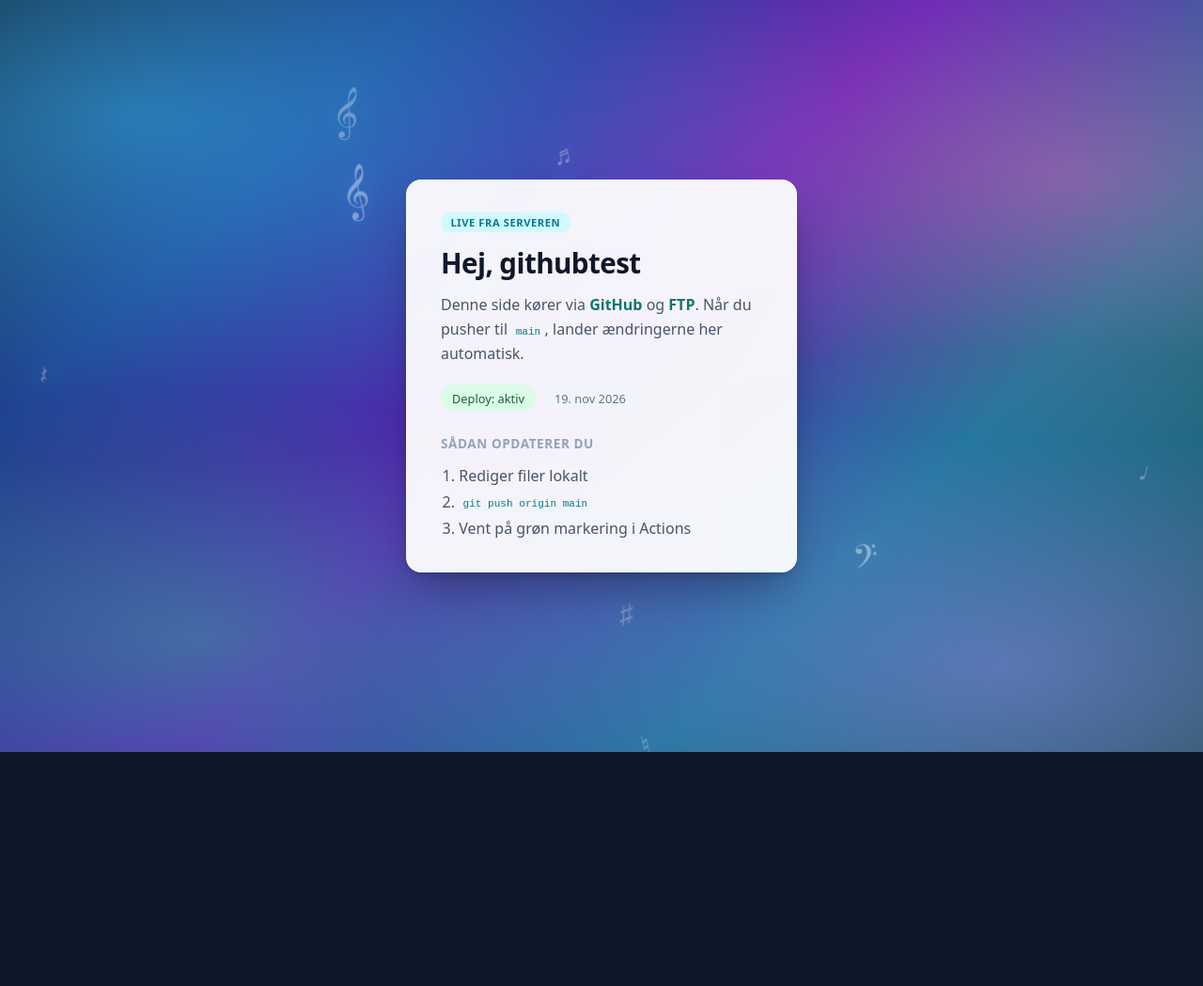
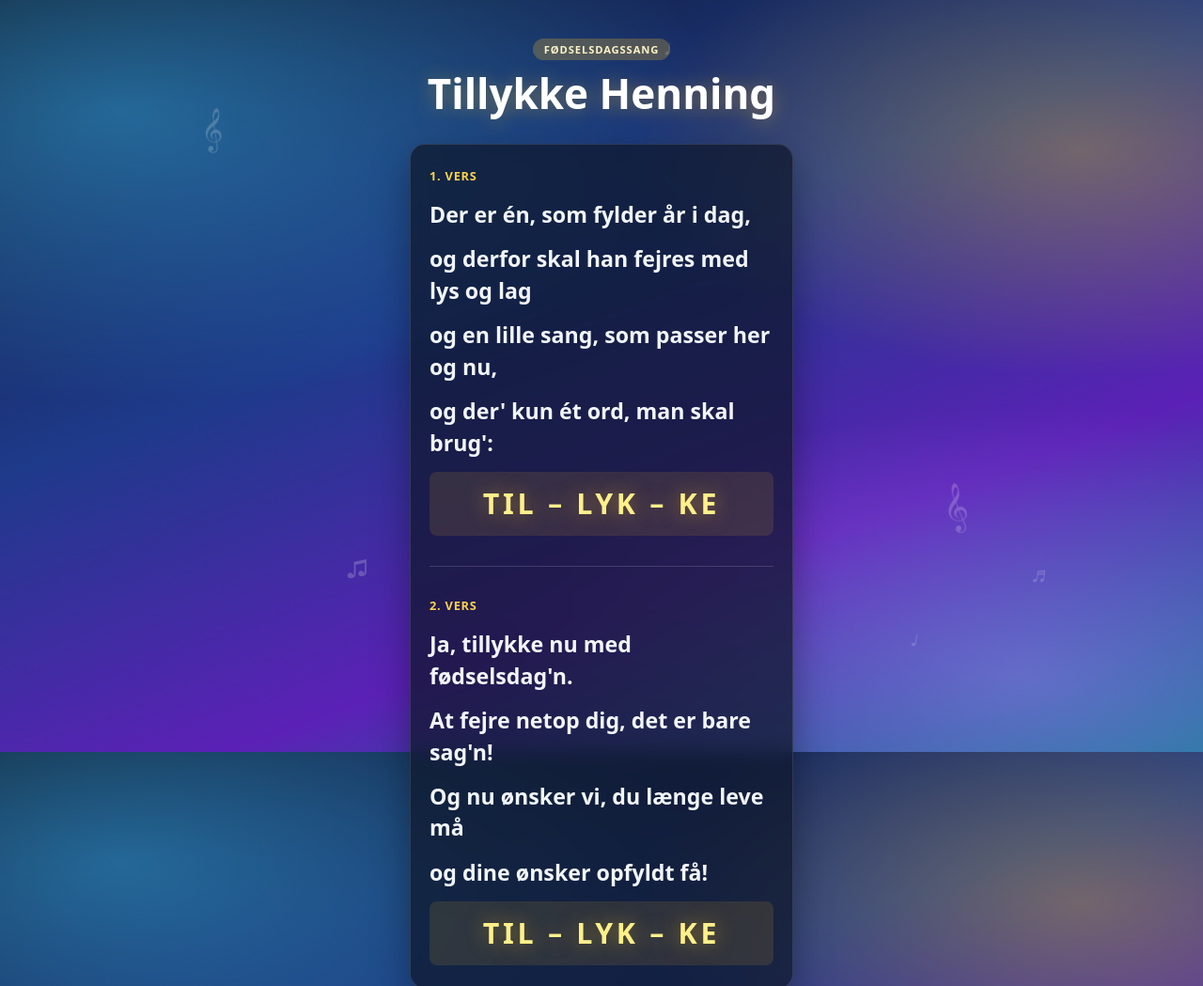
Before and after one commit to prixmulti/github-test, a plain HTML site: page index.html in a window 1280 px wide. Shown: the top 1049 px of the page at 94% size. Before the commit the page ends 800 px from the top, so only its background shows below. Drawn offline with Linux system fonts and the light colour scheme.

Commit message:
Sangtekst til Hennings fødselsdag

```diff
--- a/index.html
+++ b/index.html
@@ -3,51 +3,63 @@
   <head>
     <meta charset="UTF-8" />
     <meta name="viewport" content="width=device-width, initial-scale=1.0" />
-    <title>githubtest</title>
+    <meta name="theme-color" content="#1e3a8a" />
+    <title>Tillykke Henning</title>
     <link rel="stylesheet" href="styles.css" />
   </head>
   <body>
     <div class="music-scene" aria-hidden="true">
       <span class="glyph glyph-clef g1">𝄞</span>
-      <span class="glyph glyph-clef g2">𝄢</span>
       <span class="glyph g3">♪</span>
       <span class="glyph g4">♫</span>
       <span class="glyph g5">♬</span>
       <span class="glyph g6">♩</span>
-      <span class="glyph g7">♯</span>
-      <span class="glyph g8">♭</span>
-      <span class="glyph g9">♮</span>
       <span class="glyph glyph-clef g10">𝄞</span>
       <span class="glyph g11">♪</span>
-      <span class="glyph g12">♫</span>
       <span class="glyph g13">♩</span>
-      <span class="glyph g14">♯</span>
-      <span class="glyph glyph-clef g15">𝄞</span>
-      <span class="glyph g16">𝄽</span>
     </div>
 
     <main class="wrap">
-      <p class="tag">Live fra serveren</p>
-      <h1>Hej, githubtest</h1>
-      <p class="lead">
-        Denne side kører via <strong>GitHub</strong> og
-        <strong>FTP</strong>. Når du pusher til <code>main</code>, lander
-        ændringerne her automatisk.
-      </p>
+      <header class="title-block">
+        <p class="tag">Fødselsdagssang</p>
+        <h1>Tillykke Henning</h1>
+      </header>
 
-      <div class="pill-row">
-        <span class="pill pill-ok">Deploy: aktiv</span>
-        <span class="pill">19. nov 2026</span>
-      </div>
+      <article class="song">
+        <section class="verse" aria-label="Første vers">
+          <h2 class="verse-label">1. vers</h2>
+          <p class="line">
+            Der er én, som fylder år i dag,
+          </p>
+          <p class="line">
+            og derfor skal han fejres med lys og lag
+          </p>
+          <p class="line">
+            og en lille sang, som passer her og nu,
+          </p>
+          <p class="line">
+            og der' kun ét ord, man skal brug':
+          </p>
+          <p class="chorus">TIL – LYK – KE</p>
+        </section>
 
-      <section class="steps">
-        <h2>Sådan opdaterer du</h2>
-        <ol>
-          <li>Rediger filer lokalt</li>
-          <li><code>git push origin main</code></li>
-          <li>Vent på grøn markering i Actions</li>
-        </ol>
-      </section>
+        <section class="verse" aria-label="Andet vers">
+          <h2 class="verse-label">2. vers</h2>
+          <p class="line">
+            Ja, tillykke nu med fødselsdag'n.
+          </p>
+          <p class="line">
+            At fejre netop dig, det er bare sag'n!
+          </p>
+          <p class="line">
+            Og nu ønsker vi, du længe leve må
+          </p>
+          <p class="line">
+            og dine ønsker opfyldt få!
+          </p>
+          <p class="chorus">TIL – LYK – KE</p>
+        </section>
+      </article>
     </main>
   </body>
 </html>
--- a/styles.css
+++ b/styles.css
@@ -8,47 +8,16 @@ body {
   position: relative;
   margin: 0;
   min-height: 100vh;
+  min-height: 100dvh;
   font-family: system-ui, -apple-system, "Segoe UI", Roboto, sans-serif;
-  color: #1e293b;
+  color: #f8fafc;
   background-color: #0f172a;
   background-image:
-    radial-gradient(ellipse 90% 70% at 10% 15%, rgba(56, 189, 248, 0.55), transparent 55%),
-    radial-gradient(ellipse 75% 60% at 90% 20%, rgba(244, 114, 182, 0.45), transparent 50%),
-    radial-gradient(ellipse 80% 65% at 85% 90%, rgba(167, 139, 250, 0.5), transparent 55%),
-    radial-gradient(ellipse 70% 55% at 15% 85%, rgba(52, 211, 153, 0.4), transparent 50%),
-  linear-gradient(
-    135deg,
-    #0f172a 0%,
-    #1e3a8a 22%,
-    #5b21b6 48%,
-    #0e7490 72%,
-    #134e4a 100%
-  );
-  background-size: 120% 120%, 120% 120%, 120% 120%, 120% 120%, 100% 100%;
-  background-position: 0% 0%, 100% 0%, 100% 100%, 0% 100%, center;
-  animation: bgShift 18s ease-in-out infinite alternate;
-  display: grid;
-  place-items: center;
-  padding: 2rem 1.25rem;
-}
-
-@keyframes bgShift {
-  0% {
-    background-position:
-      0% 10%,
-      100% 0%,
-      90% 100%,
-      10% 90%,
-      center;
-  }
-  100% {
-    background-position:
-      20% 30%,
-      80% 20%,
-      100% 80%,
-      0% 70%,
-      center;
-  }
+    radial-gradient(ellipse 90% 70% at 10% 15%, rgba(56, 189, 248, 0.45), transparent 55%),
+    radial-gradient(ellipse 75% 60% at 90% 20%, rgba(251, 191, 36, 0.35), transparent 50%),
+    radial-gradient(ellipse 80% 65% at 85% 90%, rgba(167, 139, 250, 0.45), transparent 55%),
+    linear-gradient(160deg, #0f172a 0%, #1e3a8a 40%, #5b21b6 70%, #0e7490 100%);
+  background-attachment: fixed;
 }
 
 .music-scene {
@@ -57,217 +26,121 @@ body {
   z-index: 0;
   overflow: hidden;
   pointer-events: none;
+  opacity: 0.6;
 }
 
 .glyph {
   position: absolute;
   left: var(--x, 50%);
   top: var(--y, 50%);
-  font-size: var(--size, 1.75rem);
-  color: rgba(255, 255, 255, 0.42);
-  text-shadow: 0 0 24px rgba(56, 189, 248, 0.35);
-  will-change: transform, opacity;
+  font-size: var(--size, 1.5rem);
+  color: rgba(255, 255, 255, 0.35);
 }
 
 .glyph-clef {
-  font-size: var(--size, 2.75rem);
-  color: rgba(255, 255, 255, 0.55);
+  font-size: var(--size, 2.25rem);
 }
 
 .g1 {
-  --x: 8%;
-  --y: 20%;
-  --size: 3rem;
-  animation: orbitA 32s linear -4s infinite, fadeGlyph 32s ease-in-out -4s infinite;
-}
-
-.g2 {
-  --x: 88%;
-  --y: 70%;
-  --size: 2.6rem;
-  animation: orbitB 38s linear -12s infinite, fadeGlyph 38s ease-in-out -12s infinite;
+  --x: 10%;
+  --y: 18%;
+  --size: 2.5rem;
+  animation: orbitA 32s linear -4s infinite;
 }
 
 .g3 {
-  --x: 15%;
-  --y: 80%;
-  animation: driftRight 24s linear -2s infinite, fadeGlyph 24s ease-in-out -2s infinite;
+  --x: 85%;
+  --y: 25%;
+  animation: driftLeft 28s linear -6s infinite;
 }
 
 .g4 {
-  --x: 75%;
-  --y: 15%;
-  animation: driftLeft 30s linear -8s infinite, fadeGlyph 30s ease-in-out -8s infinite;
+  --x: 8%;
+  --y: 75%;
+  animation: driftRight 26s linear -3s infinite;
 }
 
 .g5 {
-  --x: 50%;
-  --y: 10%;
-  animation: sway 26s ease-in-out -6s infinite, fadeGlyph 26s ease-in-out -6s infinite;
+  --x: 78%;
+  --y: 80%;
+  animation: sway 30s ease-in-out -8s infinite;
 }
 
 .g6 {
-  --x: 30%;
-  --y: 55%;
-  animation: driftRight 22s linear -15s infinite, fadeGlyph 22s ease-in-out -15s infinite;
-}
-
-.g7 {
-  --x: 92%;
-  --y: 40%;
-  animation: orbitA 27s linear -3s infinite, fadeGlyph 27s ease-in-out -3s infinite;
-}
-
-.g8 {
-  --x: 5%;
-  --y: 45%;
-  animation: driftLeft 34s linear -20s infinite, fadeGlyph 34s ease-in-out -20s infinite;
-}
-
-.g9 {
-  --x: 60%;
-  --y: 85%;
-  animation: sway 29s ease-in-out -11s infinite, fadeGlyph 29s ease-in-out -11s infinite;
+  --x: 50%;
+  --y: 8%;
+  animation: sway 24s ease-in-out -12s infinite;
 }
 
 .g10 {
-  --x: 40%;
-  --y: 30%;
-  --size: 3.2rem;
-  animation: orbitB 40s linear -18s infinite, fadeGlyph 40s ease-in-out -18s infinite;
+  --x: 90%;
+  --y: 55%;
+  --size: 2.8rem;
+  animation: orbitB 36s linear -10s infinite;
 }
 
 .g11 {
-  --x: 82%;
-  --y: 88%;
-  animation: driftRight 21s linear -5s infinite, fadeGlyph 21s ease-in-out -5s infinite;
-}
-
-.g12 {
-  --x: 22%;
-  --y: 12%;
-  animation: driftLeft 33s linear -14s infinite, fadeGlyph 33s ease-in-out -14s infinite;
+  --x: 20%;
+  --y: 45%;
+  animation: driftRight 22s linear -5s infinite;
 }
 
 .g13 {
-  --x: 68%;
-  --y: 50%;
-  animation: orbitA 25s linear -9s infinite, fadeGlyph 25s ease-in-out -9s infinite;
-}
-
-.g14 {
-  --x: 48%;
-  --y: 72%;
-  animation: sway 31s ease-in-out -16s infinite, fadeGlyph 31s ease-in-out -16s infinite;
-}
-
-.g15 {
-  --x: 95%;
-  --y: 22%;
-  --size: 2.8rem;
-  animation: driftRight 36s linear -7s infinite, fadeGlyph 36s ease-in-out -7s infinite;
-}
-
-.g16 {
-  --x: 12%;
-  --y: 62%;
-  animation: orbitB 28s linear -13s infinite, fadeGlyph 28s ease-in-out -13s infinite;
+  --x: 65%;
+  --y: 90%;
+  animation: orbitA 27s linear -7s infinite;
 }
 
 @keyframes orbitA {
-  0% {
-    transform: translate(0, 0) rotate(-12deg);
-  }
-  25% {
-    transform: translate(18vw, -12vh) rotate(8deg);
+  0%,
+  100% {
+    transform: translate(0, 0) rotate(-8deg);
   }
   50% {
-    transform: translate(32vw, 8vh) rotate(22deg);
-  }
-  75% {
-    transform: translate(10vw, 18vh) rotate(-5deg);
-  }
-  100% {
-    transform: translate(0, 0) rotate(-12deg);
+    transform: translate(12vw, -8vh) rotate(12deg);
   }
 }
 
 @keyframes orbitB {
-  0% {
-    transform: translate(0, 0) rotate(10deg);
+  0%,
+  100% {
+    transform: translate(0, 0) rotate(8deg);
   }
-  33% {
-    transform: translate(-22vw, 10vh) rotate(-18deg);
-  }
-  66% {
-    transform: translate(-8vw, -16vh) rotate(5deg);
-  }
-  100% {
-    transform: translate(0, 0) rotate(10deg);
+  50% {
+    transform: translate(-14vw, 10vh) rotate(-14deg);
   }
 }
 
 @keyframes driftRight {
   0% {
-    transform: translate(-15vw, 0) rotate(0deg);
-  }
-  50% {
-    transform: translate(55vw, -20vh) rotate(25deg);
+    transform: translate(-10vw, 0);
   }
   100% {
-    transform: translate(105vw, 5vh) rotate(0deg);
+    transform: translate(90vw, -5vh);
   }
 }
 
 @keyframes driftLeft {
   0% {
-    transform: translate(15vw, 0) rotate(0deg);
-  }
-  50% {
-    transform: translate(-45vw, 15vh) rotate(-20deg);
+    transform: translate(10vw, 0);
   }
   100% {
-    transform: translate(-95vw, -8vh) rotate(0deg);
+    transform: translate(-80vw, 8vh);
   }
 }
 
 @keyframes sway {
   0%,
   100% {
-    transform: translate(0, 0) rotate(-8deg) scale(1);
-  }
-  25% {
-    transform: translate(12vw, -8vh) rotate(12deg) scale(1.08);
+    transform: translate(0, 0) rotate(-5deg);
   }
   50% {
-    transform: translate(-8vw, 12vh) rotate(-15deg) scale(0.95);
-  }
-  75% {
-    transform: translate(6vw, 6vh) rotate(6deg) scale(1.05);
-  }
-}
-
-@keyframes fadeGlyph {
-  0%,
-  100% {
-    opacity: 0.15;
-  }
-  20%,
-  80% {
-    opacity: 0.55;
-  }
-  50% {
-    opacity: 0.75;
+    transform: translate(8vw, -6vh) rotate(8deg);
   }
 }
 
 @media (prefers-reduced-motion: reduce) {
   .glyph {
-    animation: none;
-    opacity: 0.2;
-  }
-
-  body {
     animation: none;
   }
 }
@@ -276,89 +149,92 @@ body {
   position: relative;
   z-index: 1;
   width: 100%;
-  max-width: 26rem;
-  padding: 2rem 2.25rem;
-  background: rgba(255, 255, 255, 0.94);
-  backdrop-filter: blur(8px);
-  border-radius: 1rem;
-  border: 1px solid rgba(255, 255, 255, 0.35);
-  box-shadow:
-    0 4px 6px -1px rgba(15, 23, 42, 0.15),
-    0 24px 48px -12px rgba(0, 0, 0, 0.35);
+  max-width: 28rem;
+  margin: 0 auto;
+  padding: 1.5rem 1.25rem 2.5rem;
+  padding-left: max(1.25rem, env(safe-area-inset-left));
+  padding-right: max(1.25rem, env(safe-area-inset-right));
+  padding-bottom: max(2.5rem, env(safe-area-inset-bottom));
+}
+
+.title-block {
+  text-align: center;
+  margin-bottom: 1.75rem;
 }
 
 .tag {
   display: inline-block;
-  margin: 0 0 0.75rem;
-  padding: 0.2rem 0.65rem;
+  margin: 0 0 0.65rem;
+  padding: 0.25rem 0.75rem;
   font-size: 0.7rem;
-  font-weight: 600;
-  letter-spacing: 0.05em;
+  font-weight: 700;
+  letter-spacing: 0.08em;
   text-transform: uppercase;
-  color: #0e7490;
-  background: #cffafe;
+  color: #fef3c7;
+  background: rgba(251, 191, 36, 0.25);
   border-radius: 999px;
 }
 
 h1 {
-  margin: 0 0 0.75rem;
-  font-size: 1.85rem;
-  font-weight: 700;
-  color: #0f172a;
-  letter-spacing: -0.02em;
+  margin: 0;
+  font-size: clamp(2rem, 8vw, 2.75rem);
+  font-weight: 800;
+  line-height: 1.15;
+  color: #fff;
+  text-shadow: 0 2px 20px rgba(251, 191, 36, 0.4);
 }
 
-.lead {
-  margin: 0 0 1.25rem;
-  line-height: 1.6;
-  color: #475569;
+.song {
+  background: rgba(15, 23, 42, 0.72);
+  backdrop-filter: blur(10px);
+  border: 1px solid rgba(255, 255, 255, 0.12);
+  border-radius: 1rem;
+  padding: 1.5rem 1.25rem;
+  box-shadow: 0 16px 40px rgba(0, 0, 0, 0.35);
 }
 
-.lead strong {
-  color: #0f766e;
+.verse + .verse {
+  margin-top: 2rem;
+  padding-top: 2rem;
+  border-top: 1px solid rgba(255, 255, 255, 0.15);
 }
 
-.pill-row {
-  display: flex;
-  flex-wrap: wrap;
-  gap: 0.5rem;
-  margin-bottom: 1.5rem;
+.verse-label {
+  margin: 0 0 1rem;
+  font-size: 0.8rem;
+  font-weight: 700;
+  letter-spacing: 0.06em;
+  text-transform: uppercase;
+  color: #fcd34d;
 }
 
-.pill {
-  padding: 0.35rem 0.75rem;
-  font-size: 0.8rem;
-  font-weight: 500;
-  color: #64748b;
-  background: #f1f5f9;
-  border-radius: 999px;
+.line {
+  margin: 0 0 0.85rem;
+  font-size: clamp(1.2rem, 5.2vw, 1.45rem);
+  font-weight: 600;
+  line-height: 1.45;
+  color: #f1f5f9;
 }
 
-.pill-ok {
-  color: #166534;
-  background: #dcfce7;
+.line:last-of-type {
+  margin-bottom: 1.1rem;
 }
 
-.steps h2 {
-  margin: 0 0 0.65rem;
-  font-size: 0.85rem;
-  font-weight: 600;
-  text-transform: uppercase;
-  letter-spacing: 0.04em;
-  color: #94a3b8;
+.chorus {
+  margin: 0;
+  padding: 0.85rem 0.5rem;
+  font-size: clamp(1.55rem, 6.5vw, 1.9rem);
+  font-weight: 800;
+  letter-spacing: 0.12em;
+  text-align: center;
+  color: #fef08a;
+  text-shadow: 0 0 20px rgba(251, 191, 36, 0.5);
+  background: rgba(251, 191, 36, 0.12);
+  border-radius: 0.5rem;
 }
 
-.steps ol {
-  margin: 0;
-  padding-left: 1.2rem;
-  line-height: 1.75;
-  color: #475569;
+@media (min-width: 480px) {
+  .wrap {
+    padding-top: 2.5rem;
+  }
 }
-
-code {
-  font-size: 0.85em;
-  padding: 0.12em 0.4em;
-  background: #f1f5f9;
-  border-radius: 0.25rem;
-  color: #0e7490;
-}
```
